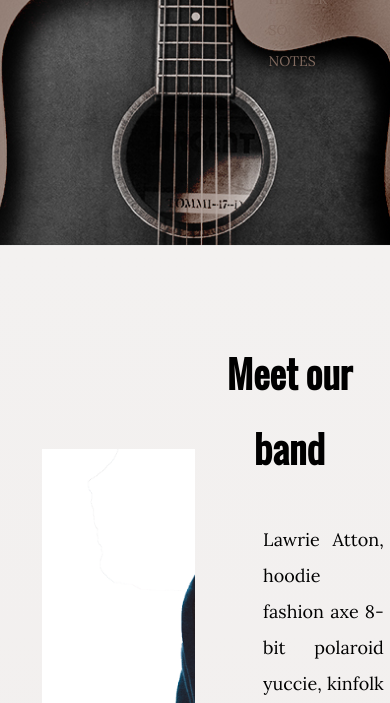
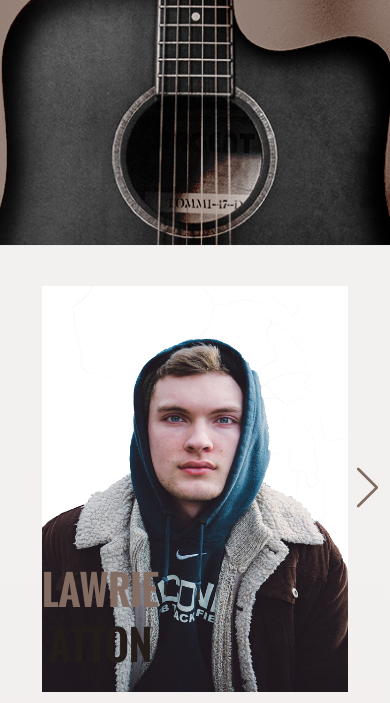
Before and after one commit to alex257/Zadatak_3-The-band, a website: page src/index.html in a window 390 px wide. Shown: the part 704-1407 px from the top of the page. Drawn offline with Linux system fonts and the light colour scheme; files that its build step writes are made by us from their sources; a web font is replaced by a local one.

Commit message:
responsive header and about section

```diff
--- a/src/index.html
+++ b/src/index.html
@@ -39,7 +39,7 @@
         </div>
         <div class="row">
           <div class="col-xl-offset-left-13"></div>
-          <div class="header__words col-xl-4 d-flex">
+          <div class="header__words col-xl-4 col-xl-offset-right-3 d-flex">
             <div class="header__words--first">
               <p class="words">Music</p>
               <p class="words">Sound</p>
@@ -77,7 +77,7 @@
               <p class="words">Notes</p>
             </div>
 
-            <div class="header__words--third">
+            <div class="header__words--third header__words--hidden">
               <p class="words">Music</p>
               <p class="words">Sound</p>
               <p class="words">Vynil</p>
@@ -96,7 +96,7 @@
               <p class="words">Notes</p>
             </div>
 
-            <div class="header__words--fourth">
+            <div class="header__words--fourth header__words--hidden">
               <p class="words">Music</p>
               <p class="words">Sound</p>
               <p class="words">Vynil</p>
@@ -114,7 +114,7 @@
               <p class="words">Songs</p>
               <p class="words">Notes</p>
             </div>
-            <h1 class="header__h1 light">
+            <h1 class="header__heading light">
               We&nbsp;are <span class="dark">The&nbsp;Band</span>
             </h1>
           </div>
@@ -125,9 +125,9 @@
       <section id="about" class="about">
         <div class="container">
           <div class="about__members">
-            <div class="about__carousel col-xl-10 col-sm-18">
+            <div class="about__carousel col-xl-8 col-xl-offset-left-1 col-xl-offset-right-1 col-md-20">
               <div class="about__track-container">
-                <ul class="about__track col-xl-8 col-sm-18">
+                <ul class="about__track">
                   <li class="about__slide current-slide">
                     <img
                       src="img/member1.png"
@@ -203,7 +203,7 @@
             </div>
 
             <div
-              class="about__description  d-flex flex-column justify-content-center align-items-center col-xl-8"
+              class="about__description d-flex flex-column justify-content-center align-items-center col-xl-7 col-xl-offset-right-2 col-xl-offset-left-1  col-md-20"
             >
               <div class="about__member-list">
                 <table class="about__member-table">
@@ -302,20 +302,6 @@
             <img src="img/right.svg" class="about__arrow" alt="" />
           </button>
 
-          <!--<a><div class="about__arrow--right">
-
-          </div></a>
-          <a><div class="about__arrow--left"></div></a>-->
-
-          <div class="about__nav">
-            <button
-              class="about__indicator about__indicator--current-slide"
-            ></button>
-            <button class="about__indicator"></button>
-            <button class="about__indicator"></button>
-            <button class="about__indicator"></button>
-            <button class="about__indicator"></button>
-          </div>
         </div>
       </section>
       <!-- End of About -->
--- a/src/js/main.js
+++ b/src/js/main.js
@@ -108,10 +108,10 @@ prevButton.addEventListener("click", e => {
   const currentMember = memberList.querySelector(".about__name-role--active");
   const prevMember = currentMember.previousElementSibling;
 
-  /*const currentMemberDot = memberList.querySelector(".about__dot--active");
+  const currentMemberDot = memberList.querySelector(".about__dot--active");
   const prevMemberDot = memberList.rows[memberDotIndex].children[1].firstChild;
   memberDotIndex--;
-  console.log(prevMemberDot);*/
+  console.log(prevMemberDot);
 
   const currentText = memberText.querySelector(".about__text--active");
   const prevText = currentText.previousElementSibling;
@@ -122,7 +122,7 @@ prevButton.addEventListener("click", e => {
 
   moveToMember(currentMember, prevMember);
 
- // moveMemberDot(currentMemberDot, prevMemberDot);
+ moveMemberDot(currentMemberDot, prevMemberDot);
 
   moveText(currentText, prevText);
 });
--- a/src/scss/abstracts/_variables.scss
+++ b/src/scss/abstracts/_variables.scss
@@ -2,8 +2,8 @@
 $columns: 20;
 
 $xl: 1950px;
-$lg: 1200px;
-$md: 980px;
+$lg: 1400px;
+$md: 1080px;
 $sm: 680px;
 $xs: 400px;
 
--- a/src/scss/base/_typography.scss
+++ b/src/scss/base/_typography.scss
@@ -7,6 +7,27 @@ h2 {
 h1 {
   font-size: 98px;
   line-height: 109px;
+
+  @include mQ(1550px) {
+    font-size: 85px;
+    line-height: 100px;
+  }
+  @include mQ($lg) {
+    font-size: 70px;
+    line-height: 95px;
+  }
+  @include mQ($md) {
+    font-size: 55px;
+    line-height: 80px;
+  }
+  @include mQ($sm) {
+    font-size: 45px;
+    line-height: 60px;
+  }
+  @include mQ($xs) {
+    font-size: 40px;
+    line-height: 55px;
+  }
 }
 
 h2 {
@@ -68,6 +89,12 @@ p {
   color: $accent;
   text-transform: uppercase;
   margin-bottom: -19px;
+  @include mQ($lg) {
+    font-size: 12px;
+   }
+  @include mQ($md) {
+   font-size: 10px;
+  }
 }
 
 .about__member-list {
--- a/src/scss/layouts/_about.scss
+++ b/src/scss/layouts/_about.scss
@@ -1,30 +1,41 @@
 .about {
   background: $bg--about;
+  position: relative;
   //height: 962px;
 
   &__members {
     position: relative;
     display: flex;
     //width: 80%;
+    text-align: center;
 
-    text-align: center;
+    @include mQ($md) {
+      flex-direction: column;
+    }
   }
 
   &__carousel {
     //width: 80%;
-    height: 850px;
+    height: 950px;
     display: flex;
     //width: 1100px;
     overflow: hidden;
     position: relative;
     margin: 0 auto;
+    //margin-top: 203px;
   }
 
   &__image {
     margin-top: 203px;
     width: 100%;
     height: 100%;
-    //object-fit: cover;
+    @include mQ($lg) {
+      //margin-top: 150px;
+    }
+    @include mQ($md) {
+      margin-top: 0px;
+      object-fit: cover;
+    }
   }
 
   &__track-container {
@@ -42,104 +53,143 @@
   &__slide {
     //width: 800px;
     display: none;
+    margin-top: 203px;
+    @include mQ($lg) {
+      //margin-top: 150px;
+    }
+    @include mQ($md) {
+      margin-top: 40px;
+    }
   }
 
   .current-slide {
     display: block;
+    @include mQ($md) {
+      height: 500px;
+      width: 500px;
+    }
+    @include mQ($md) {
+      height: 500px;
+      width: 500px;
+    }
+    @include mQ($sm) {
+      height: auto;
+      width: auto;
+    }
   }
 
   &__name--big {
     margin-top: -344px;
     margin-left: 180px;
-    span {
-      //margin-left: 80px;
+    position: absolute;
+    z-index: 15;
+    @include mQ(1550px) {
+      margin-top: -250px;
+    }
+    @include mQ($lg) {
+      margin-top: -200px;
+      margin-left: 110px;
+    }
+
+    @include mQ($md) {
+      margin-top: -200px;
+      margin-left: 180px;
+    }
+    @include mQ($sm) {
+      margin-top: -160px;
+    }
+
+    @include mQ($xs) {
+      margin: -130px auto 10px auto;
     }
   }
 
   &__button {
     position: absolute;
-    top: 180%;
-    width: 120px;
-    //top:50%;
+    top: 50%;
+    width: 150px;
+    height: 182px;
     transform: translateY(-50%);
     background: transparent;
     border: 0;
     cursor: pointer;
+    @include mQ(1700px) {
+      width: 130px;
+      height: 160px;
+    }
+    @include mQ($lg) {
+      width: 110px;
+      height: 120px;
+    }
     @include mQ($md) {
-      display: none;
+      width: 120px;
+      height: 140px;
+      top: 35%;
+    }
+
+    @include mQ($sm) {
+      width: 85px;
+      height: 110px;
+      top: 30%;
+    }
+
+    @include mQ($xs) {
+      width: 65px;
+      height: 90px;
+      top: 25%;
     }
   }
 
   &__button--left {
-    //left: -40px;
+    left: 158px;
+    @include mQ(1700px) {
+      left: 40px;
+    }
+    @include mQ($lg) {
+      left: 30px;
+    }
+    @include mQ($sm) {
+      left: 5px;
+    }
+    @include mQ($xs) {
+      left: -10px;
+    }
   }
 
   &__button--right {
-    right: 130px;
-  }
-
-  &__arrow svg {
-    background-color: $accent;
-  }
-
-  &__nav {
-    background: palevioletred;
-    //display: flex;
-    display: none;
-    justify-content: center;
-    padding: 10px 0;
-    @include mQ($md) {
-      display: flex;
-      margin-top: 10px;
+    right: 158px;
+    @include mQ(1700px) {
+      right: 40px;
     }
-  }
-
-  &__indicator {
-    border: 0;
-    border-radius: 50%;
-    width: 15px;
-    height: 15px;
-    background: rgba(0, 0, 0, 0.3);
-    margin: 0 12px;
-    cursor: pointer;
-
-    &--current-slide {
-      background: rgba(0, 0, 0, 0.75);
+    @include mQ($lg) {
+      right: 30px;
+    }
+    @include mQ($sm) {
+      right: 5px;
+    }
+    @include mQ($xs) {
+      right: -10px;
     }
   }
 
   .is-hidden {
     display: none;
   }
-  /*&__arrow--left,
-  &__arrow--right {
-    position: absolute;
-    cursor: pointer;
-    top: 180%;
-    width: 60px;
-    height: 60px;
-    transition: 0.5s;
-    border-radius: 3px;
-    margin: 20px;
+
+  &__description {
+
+      padding-left: 60px;
+
   }
-
-  &__arrow--left {
-    border-top: 6px solid $accent;
-    border-right: 6px solid $accent;
-    transform: rotate(225deg);
-  }
-
-  &__arrow--right {
-    left: 82.5%;
-    border-top: 6px solid $accent;
-    border-left: 6px solid $accent;
-    transform: rotate(135deg);
-  }
-*/
 
   &__member-list {
     margin-top: 200px;
     margin-bottom: -5px;
+    //margin-left: 40px;
+    @include mQ($lg) {
+
+      margin-top: 0px;
+    }
     @include mQ($md) {
       display: none;
     }
@@ -189,14 +239,44 @@
   &__heading {
     margin-top: 90px;
     margin-bottom: 18px;
-    //text-align: center;
-    //align-self: center;
+    @include mQ($lg) {
+      font-size: 28px;
+      margin-bottom: -11px;
+    }
+
+    @include mQ($md) {
+      margin-top: 37px;
+      margin-bottom: 16px;
+    }
   }
+  &__member-text {
+    margin: 0 40px;
+
+
+  }
+
   &__text {
     display: none;
-    margin-left: 68px;
     text-align: justify;
-    //margin-bottom: -80px;
+
+    @include mQ(1550px) {
+      margin: 25px -40px 0px -40px;
+    }
+    @include mQ($lg) {
+      font-size: 16px;
+      line-height: 30px;
+      margin-top: 10px;
+    }
+    @include mQ($md) {
+      font-size: 18px;
+      margin-bottom: 36px;
+      //margin: 0 50px 36px 50px;
+    }
+
+    @include mQ($xs) {
+      margin: 0 -40px 30px -40px;
+    }
+
     &--active {
       display: block;
     }
--- a/src/scss/layouts/_header.scss
+++ b/src/scss/layouts/_header.scss
@@ -43,11 +43,39 @@
       margin-top: 151px;
     }
   }
-  &__h1 {
+
+  &__words--hidden{
+    @include mQ($sm) {
+      display: none;
+    }
+  }
+
+  &__heading {
     margin-top: 270px;
     margin-left: -376px;
+
+    @include mQ($md) {
+      margin-left: -276px;
+    }
+    @include mQ($sm) {
+      margin-left: -180px;
+    }
+    @include mQ($xs) {
+      margin-left: -300px;
+    }
     span {
       margin-left: -55px;
+      @include mQ($md) {
+        margin-left: -39px;
+      }
+      @include mQ($sm) {
+        margin-left: -22px;
+      }
+      @include mQ($xs) {
+        color: $white;
+        //margin-left: -22px;
+      }
     }
+
   }
 }
```
Also changed, not shown: dist/css/main.css, dist/index.html, dist/js/main.js, 1 other file.
